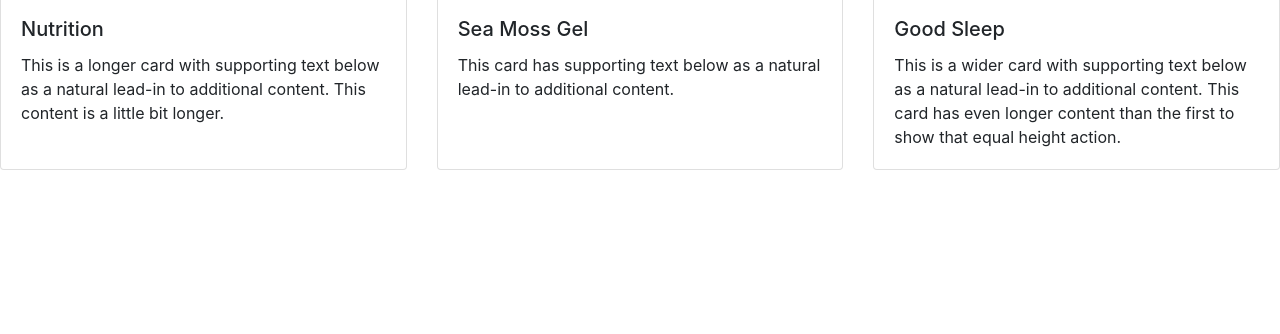
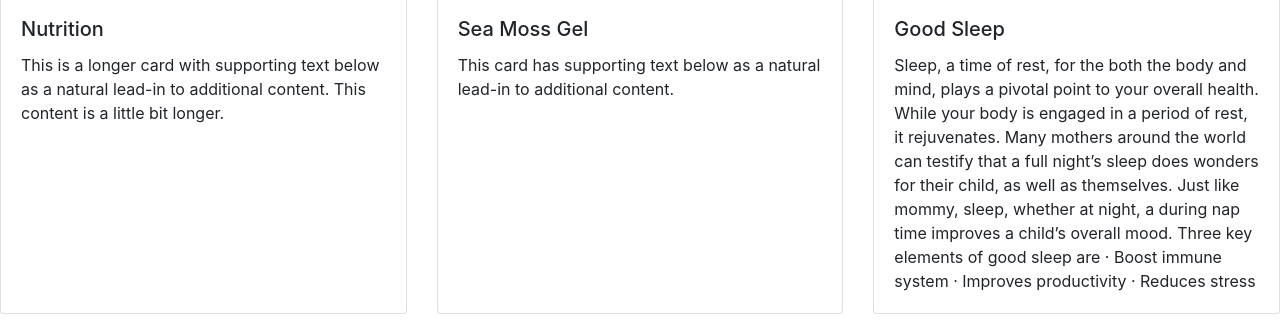
Before and after one commit to Lenaguice/HealthyLiving, a plain HTML site: page NaturalWellness.html in a window 1280 px wide. Shown: the part 466-800 px from the top of the page. Drawn offline with nearby package versions, Linux system fonts and the light colour scheme.

Commit message:
Add Good Sleep again

```diff
--- a/NaturalWellness.html
+++ b/NaturalWellness.html
@@ -65,7 +65,11 @@
           <img width="430" height="300"src="/Images/GoodSleep.jpg" alt="Woman Sleeping">
           <div class="card-body">
             <h5 class="card-title">Good Sleep</h5>
-            <p class="card-text">This is a wider card with supporting text below as a natural lead-in to additional content. This card has even longer content than the first to show that equal height action.</p>
+            <p class="card-text">Sleep, a time of rest, for the both the body and mind, plays a pivotal point to your overall health. While your body is engaged in a period of rest, it rejuvenates. Many mothers around the world can testify that a full night’s sleep does wonders for their child, as well as themselves. Just like mommy, sleep, whether at night, a during nap time improves a child’s overall mood.
+              Three key elements of good sleep are
+              ·        Boost immune system
+              ·        Improves productivity
+              ·        Reduces stress</p>
 
           </div>
         </div>
```
